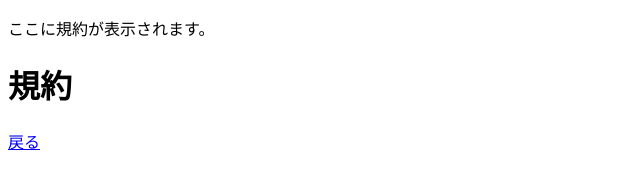
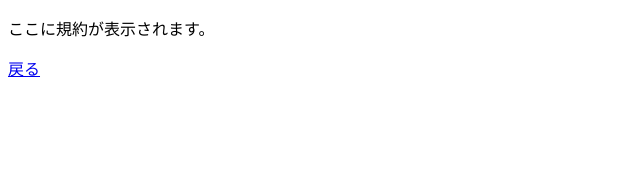
Before and after one commit to InabaMinase/html-task, a plain HTML site: page form/terms.html in a window 1280 px wide. Shown: the whole page, without its empty margins (0-640 px from the left). Drawn offline with Linux system fonts and the light colour scheme.

Commit message:
修正３

```diff
--- a/form/terms.html
+++ b/form/terms.html
@@ -9,10 +9,6 @@
     <p>ここに規約が表示されます。</p>
 
 </body>
-<h1>規約</h1>
-
-
-
 
 
 
```
